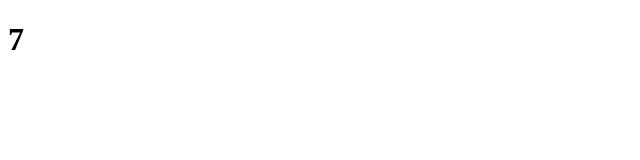
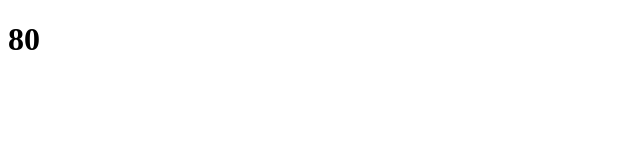
Before and after one commit to NDRXandrei/React-ex, a React (Create React App) app in the folder my-app/: page / in a window 1280 px wide. Shown: the top 160 px of the page, without its empty margins (0-640 px from the left). Built offline with nearby package versions, Linux system fonts and the light colour scheme.

Commit message:
aggiunte props

```diff
--- a/my-app/src/App.js
+++ b/my-app/src/App.js
@@ -9,7 +9,7 @@ export class App extends React.Component {
       <div>
         {/* <Hello />
         <Welcome age={17}/> */}
-        <Counter />
+        <Counter count={2} interval= {200} amount= {2}/>
       </div>
     );
   }
--- a/my-app/src/Counter.js
+++ b/my-app/src/Counter.js
@@ -3,16 +3,16 @@ import React from "react";
 export class Counter extends React.Component {
   constructor(props) {
     super(props);
-    this.state = { count: 0 };
+    this.state = { count: this.props.count };
   }
 
   componentDidMount() {
-    this.timer = setInterval(() => this.tick(), 1000);
+    this.timer = setInterval(() => this.tick(), this.props.interval);
   }
 
   tick() {
     this.setState({
-      count: this.state.count + 1,
+      count: this.state.count + this.props.amount,
     });
   }
   render() {
```
